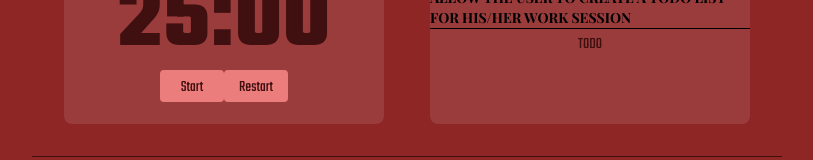
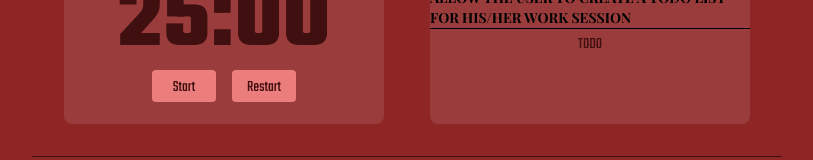
Before and after one commit to pdpau/pomodoro, a React (Vite) app: page / in a window 1280 px wide. Shown: the part 177-337 px from the top of the page, without its empty margins (233-1046 px from the left). Built offline with nearby package versions, Linux system fonts and the light colour scheme; a web font is replaced by a local one.

Commit message:
UPDATE setters in "pomodoro" not needed

```diff
--- a/src/App.tsx
+++ b/src/App.tsx
@@ -32,9 +32,9 @@ function App() {
           <Separator className="bg-my-red-950"/>
 
           <Pomodoro
-            pomodoroTime={pomodoroTimerValue} setPomodoroTime={setPomodoroTimerValue}
-            shortBreakTime={shortBreakTimerValue} setShortBreakTime={setShortBreakTimerValue}
-            longBreakTime={longBreakTimerValue} setLongBreakTime={setLongBreakTimerValue}
+            pomodoroTime={pomodoroTimerValue} /* setPomodoroTime={setPomodoroTimerValue} ES POT BORRAR */
+            shortBreakTime={shortBreakTimerValue} /* setShortBreakTime={setShortBreakTimerValue} */
+            longBreakTime={longBreakTimerValue} /* setLongBreakTime={setLongBreakTimerValue} */
           />
 
           <Separator className="bg-my-red-950"/>
--- a/src/components/Pomodoro.tsx
+++ b/src/components/Pomodoro.tsx
@@ -19,14 +19,14 @@ const formatTime = (minutesInput: number, setDisplay: Dispatch<SetStateAction<st
 
 interface PomodoroProps {
     pomodoroTime: number;
-    setPomodoroTime: Dispatch<SetStateAction<number>>;
+    /* setPomodoroTime: Dispatch<SetStateAction<number>>; */
     shortBreakTime: number;
-    setShortBreakTime: Dispatch<SetStateAction<number>>;
+    /* setShortBreakTime: Dispatch<SetStateAction<number>>; */
     longBreakTime: number;
-    setLongBreakTime: Dispatch<SetStateAction<number>>;
+    /* setLongBreakTime: Dispatch<SetStateAction<number>>; */
 }
 
-const Pomodoro: React.FC<PomodoroProps> = ({pomodoroTime, setPomodoroTime, shortBreakTime, setShortBreakTime, longBreakTime, setLongBreakTime}) => {
+const Pomodoro: React.FC<PomodoroProps> = ({pomodoroTime, shortBreakTime, longBreakTime}) => {
     const [temporalPomodoroTime, setTemporalPomodoroTime] = useState<number>(pomodoroTime);
     const [temporalShortBreakTime, setTemporalShortBreakTime] = useState<number>(shortBreakTime);
     const [temporalLongBreakTime, setTemporalLongBreakTime] = useState<number>(longBreakTime);
@@ -34,6 +34,8 @@ const Pomodoro: React.FC<PomodoroProps> = ({pomodoroTime, setPomodoroTime, short
         setTemporalPomodoroTime(pomodoroTime);
         setTemporalShortBreakTime(shortBreakTime);
         setTemporalLongBreakTime(longBreakTime);
+        if (mode === 'work') formatTime(temporalPomodoroTime, setDisplay); /* No se si està fent algo */
+        if (mode === 'rest') formatTime(temporalShortBreakTime, setDisplay);
     }
 
 
@@ -79,17 +81,8 @@ const Pomodoro: React.FC<PomodoroProps> = ({pomodoroTime, setPomodoroTime, short
 
     /* ---------- Handle WORK and BREAK buttons ---------- */
     const handleMode = (newMode: ModeType) => {
-        if (newMode === 'work' && mode === 'rest') {
-            setTemporalPomodoroTime(pomodoroTime);
-            setTemporalShortBreakTime(shortBreakTime);
-            setTemporalLongBreakTime(longBreakTime);
-        }
-        if (newMode === 'rest' && mode === 'work') {
-            setTemporalPomodoroTime(pomodoroTime);
-            setTemporalShortBreakTime(shortBreakTime);
-            setTemporalLongBreakTime(longBreakTime);
-        }
         setMode(newMode); /* TODO: Segueix el mateix problema al canviar de modes */
+        handleRestart();
     }
     /* ---------- End of handle WORK and BREAK buttons ---------- */
 
@@ -120,7 +113,7 @@ const Pomodoro: React.FC<PomodoroProps> = ({pomodoroTime, setPomodoroTime, short
                             onClick={handleIsPlaying}
                         >Stop</button>
                     ) : (
-                        <div>
+                        <div className="space-x-4">
                             <button className={cn("w-16 h-8 p-1.5 rounded-sm",
                                 "bg-my-red-400",
                                 "transition duration-300",
```
